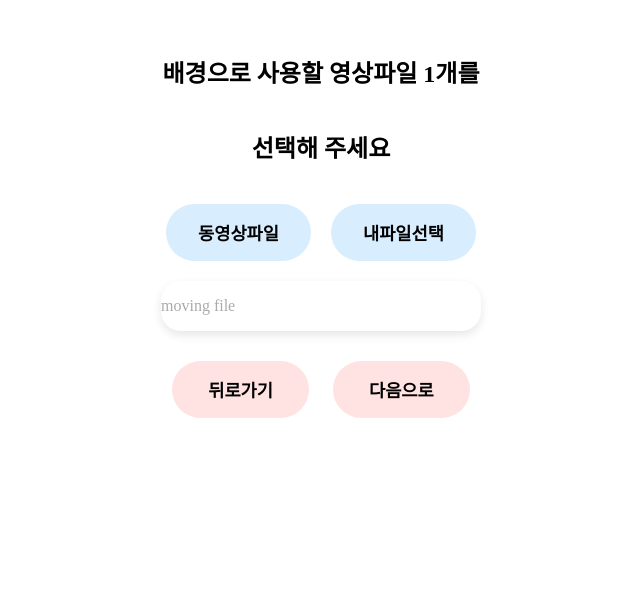
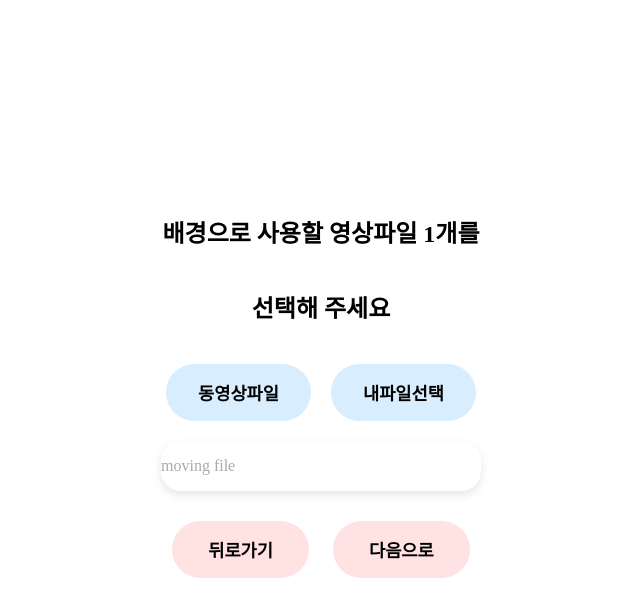
Before and after one commit to xeon-243859/ppongtok-app, a Next.js app: page /videoselectpage in a window 1280 px wide. Shown: the part 134-750 px from the top of the page, without its empty margins (319-959 px from the left). Built offline with nearby package versions, Linux system fonts and the light colour scheme; no server answers.

Commit message:
🎨 Centered title text and improved layout for video selection page

```diff
--- a/src/styles/VideoSelectPage.module.css
+++ b/src/styles/VideoSelectPage.module.css
@@ -160,6 +160,6 @@
   flex-direction: column;
   align-items: center;
   justify-content: center;
-  padding-top: 20vh;  /* 👉 화면 상단에서 20% 정도 여백을 둬서 내려줌 */
+  padding-top: 40vh;  /* 👉 화면 상단에서 20% 정도 여백을 둬서 내려줌 */
   margin-bottom: 10px;
 }
```
